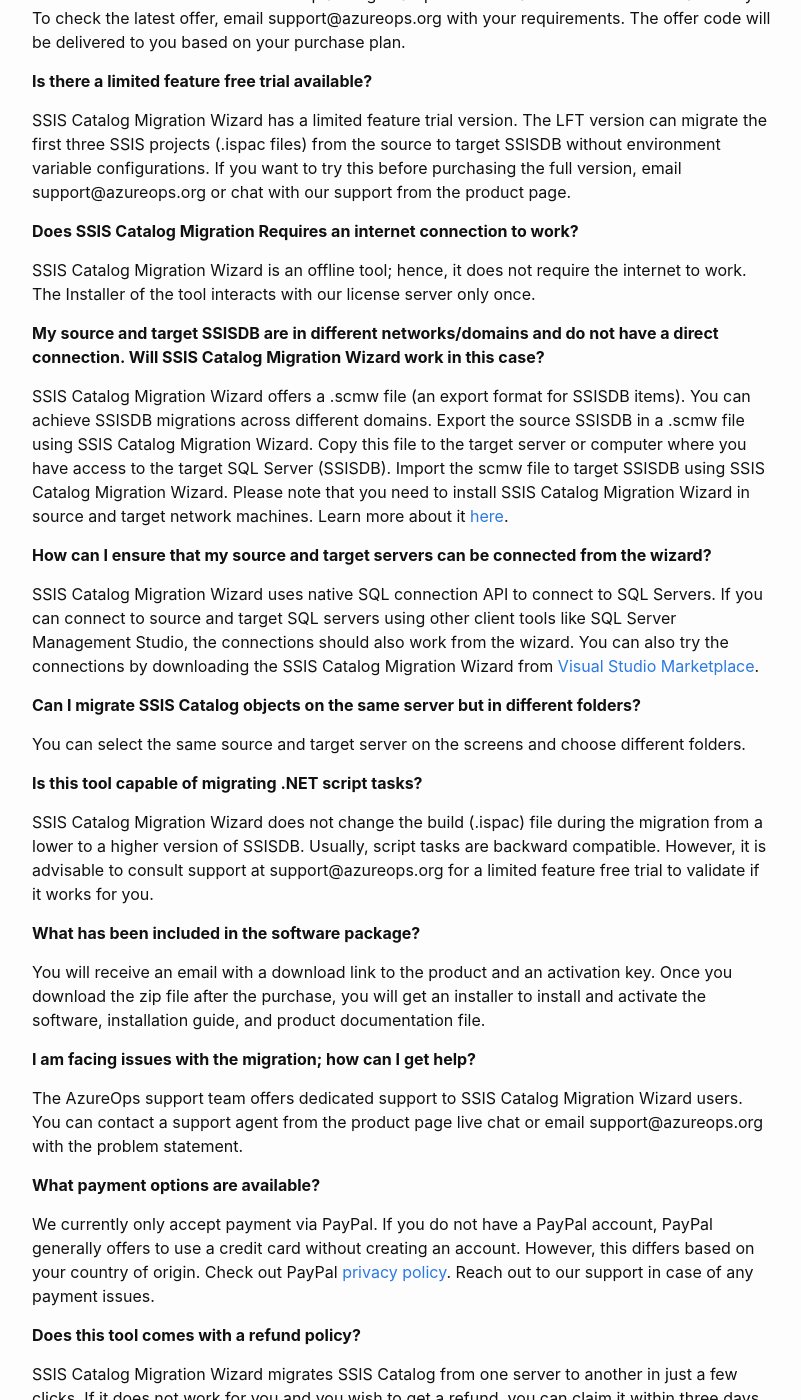
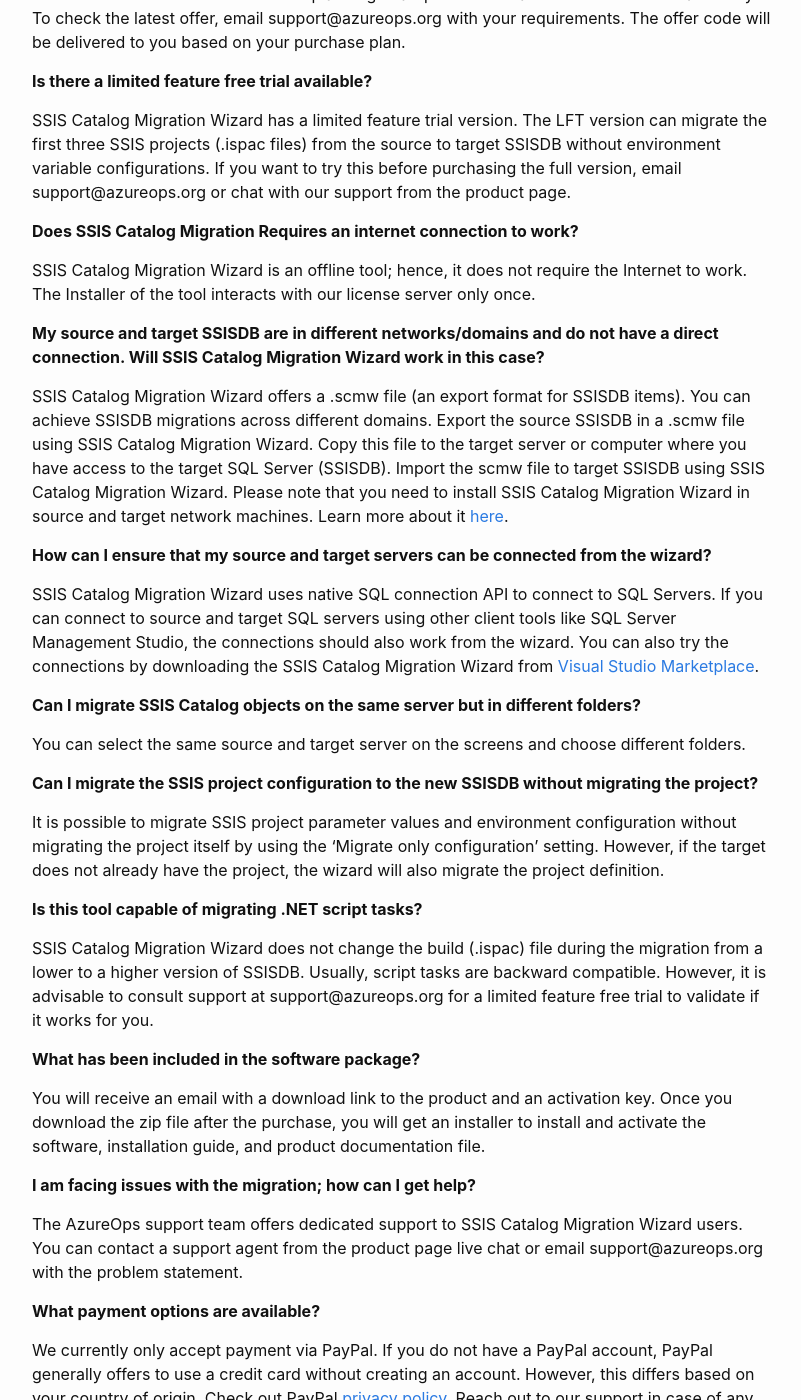
Before and after one commit to kr55/ssiscataloger, a Jekyll site: the page built from faq.md, in a window 1280 px wide and 1400 px high, scrolled down 957 px. Shown: the whole window, without its empty margins (238-1039 px from the left). Built offline with Jekyll 4.4.1, drawn with Linux system fonts in a browser that asks for light colours.

Commit message:
Update faq.md

```diff
--- a/faq.md
+++ b/faq.md
@@ -34,7 +34,7 @@ SSIS Catalog Migration Wizard has a limited feature trial version. The LFT versi
 
 **Does SSIS Catalog Migration Requires an internet connection to work?**
 
-SSIS Catalog Migration Wizard is an offline tool; hence, it does not require the internet to work. The Installer of the tool interacts with our license server only once.
+SSIS Catalog Migration Wizard is an offline tool; hence, it does not require the Internet to work. The Installer of the tool interacts with our license server only once.
 
 **My source and target SSISDB are in different networks/domains and do not have a direct connection. Will SSIS Catalog Migration Wizard work in this case?**
 
@@ -47,6 +47,10 @@ SSIS Catalog Migration Wizard uses native SQL connection API to connect to SQL S
 **Can I migrate SSIS Catalog objects on the same server but in different folders?**
 
 You can select the same source and target server on the screens and choose different folders.
+
+**Can I migrate the SSIS project configuration to the new SSISDB without migrating the project?**
+
+It is possible to migrate SSIS project parameter values and environment configuration without migrating the project itself by using the 'Migrate only configuration' setting. However, if the target does not already have the project, the wizard will also migrate the project definition.
 
 **Is this tool capable of migrating .NET script tasks?**
 
```
